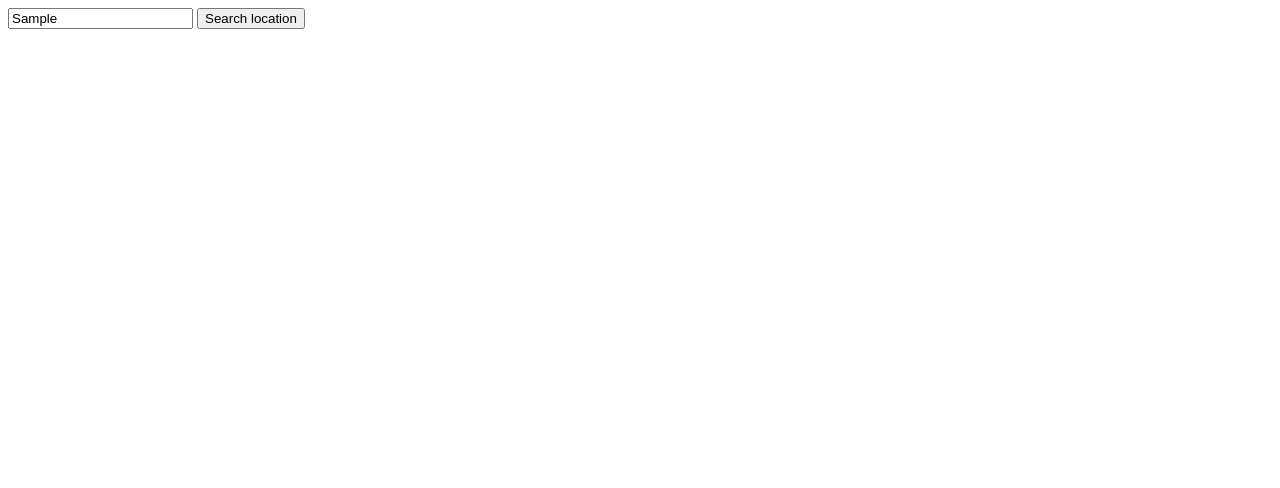
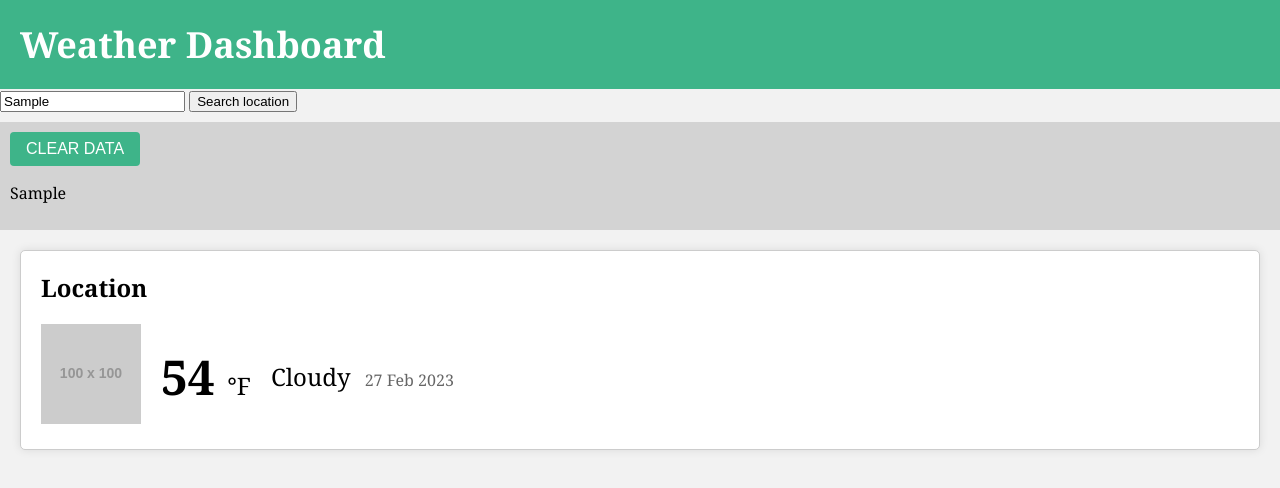
Before and after one commit to erech/EH-Weather-Dashboard, a plain HTML site: page index.html in a window 1280 px wide. Both pictures are taken after typing "Sample" into the empty fields and a click on the button "Search location". Drawn offline with Linux system fonts and the light colour scheme; placeholder pictures from the web are drawn by us.

Commit message:
added style and clear data button

```diff
--- a/Develop/css/style.css
+++ b/Develop/css/style.css
@@ -0,0 +1,123 @@
+/* Body styles */
+body {
+    font-family: Georgia, 'Times New Roman', Times, serif, sans-serif;
+    background-color: #f2f2f2;
+    margin: 0;
+    padding: 0;
+  }
+
+  /* Header styles */
+  .header {
+    background-color: #3EB489;
+    color: #fff;
+    padding: 20px;
+  }
+
+  .header h1 {
+    margin: 0;
+    font-size: 36px;
+  }
+
+  /* Search bar styles */
+  .search-container {
+    display: flex;
+    justify-content: center;
+    align-items: center;
+    padding: 20px;
+  }
+
+  .search-container input[type="text"] {
+    padding: 10px;
+    border: none;
+    border-radius: 5px;
+    font-size: 16px;
+  }
+
+  .search-container button {
+    background-color: #0077be;
+    color: #fff;
+    border: none;
+    border-radius: 5px;
+    padding: 10px 20px;
+    margin-left: 10px;
+    font-size: 16px;
+    cursor: pointer;
+  }
+
+  .search-container button:hover {
+    background-color: #005b8e;
+  }
+
+  /* Weather info styles */
+  .weather-container {
+    margin: 20px;
+    padding: 20px;
+    border: 1px solid #ccc;
+    border-radius: 5px;
+    background-color: #fff;
+    box-shadow: 0 0 10px rgba(0, 0, 0, 0.1);
+  }
+
+  .weather-container h2 {
+    margin: 0;
+    font-size: 24px;
+  }
+
+  .weather-info {
+    display: flex;
+    align-items: center;
+    margin-top: 20px;
+  }
+
+  .weather-icon img {
+    width: 100px;
+  }
+
+  .temperature {
+    font-size: 48px;
+    margin-left: 20px;
+  }
+
+  .temperature-value {
+    font-weight: bold;
+  }
+
+  .temperature-unit {
+    font-size: 24px;
+  }
+
+  .description {
+    margin-left: 20px;
+  }
+
+  .weather-condition {
+    font-size: 24px;
+  }
+
+  .weather-date {
+    font-size: 16px;
+    color: #666;
+    margin-left: 10px;
+  }
+
+
+  aside {
+    background-color: lightgray;
+    padding: 10px;
+    margin-top: 10px;
+}
+
+#clearDataBttn {
+    background-color: #3EB489;
+    border: none;
+    border-radius: 4px;
+    color: #fff;
+    cursor: pointer;
+    font-size: 16px;
+    padding: 8px 16px;
+    text-transform: uppercase;
+  }
+
+  #clearDataBttn:hover {
+    background-color: #20C073;
+  }
--- a/Develop/js/script.js
+++ b/Develop/js/script.js
@@ -1,3 +1,16 @@
+//constants of html elements
+
+const currentWthr = $('#currentWthr')
+const cityLoc = $('#cityLoc')
+const cityTemp = $('#cityTemp')
+const cityWind = $('#cityWind')
+const cityHumidity = $('#cityHumidity')
+
+const userSearch = $('#userSearch')
+const searchBttn = $('#searchBttn')
+const searchHistory = $('#searchHistory')
+const clearBttn = $('#clearDataBttn')
+
 const windowEl = {
     init: () => {
 
@@ -44,4 +57,41 @@ const windowEl = {
         console.log(resp)
     }
 };
+
+
+//localStorage
+let saveSearch = JSON.parse(localStorage.getItem("currWeather"))
+    if (saveSearch == null) saveSearch = []
+
+    //function to append the searched city to aside element on html
+    function appendValue() {
+        // Get the value of input and aside element from html
+        var inputValue = document.getElementById("inputElement").value
+        var asideElement = document.getElementById("asideElement")
+
+        // Create a new paragraph element
+        var newParagraph = document.createElement("p")
+
+        // Set the text content and append
+        var paragraphText = document.createTextNode(inputValue)
+        newParagraph.appendChild(paragraphText)
+
+        asideElement.appendChild(newParagraph)
+    }
+
+// function to clear search data
+clearDataBttn.click(function()
+{
+    searchHistory.text("")
+    saveSearch = []
+    localStorage.clear()
+})
+
+//function to repeat data if the saved data is already in localStorage
+if (saveSearch != null)
+{
+    saveSearch.forEach(city => {windowEl(city)})
+}
+
+
 windowEl.init()
--- a/index.html
+++ b/index.html
@@ -8,12 +8,38 @@
     <link href="Develop\css\style.css" rel="stylesheet">
 </head>
 <body>
+    <header class="header">
+        <h1>Weather Dashboard</h1>
+      </header>
+
     <main class="container">
         <section>
-            <input type="searchLocation"></input>
-            <button id="getLocationEl">Search location</button>
+            <input type="searchLocation" id="inputElement"></input>
+            <button id="getLocationEl" onclick="appendValue()">Search location</button>
         </section>
+
+        <aside id="asideElement">
+            <button id="clearDataBttn">Clear Data</button>
+        </aside>
     </main>
+
+    <div class="weather-container">
+        <h2 class="location">Location</h2>
+        <div class="weather-info">
+          <div class="weather-icon">
+            <img src="https://via.placeholder.com/100x100" alt="Weather Icon">
+          </div>
+          <div class="temperature">
+            <span class="temperature-value">54</span>
+            <span class="temperature-unit">°F</span>
+          </div>
+          <div class="description">
+            <span class="weather-condition">Cloudy</span>
+            <span class="weather-date">27 Feb 2023</span>
+          </div>
+        </div>
+      </div>
+
     <script src="Develop\js\script.js"></script>
 </body>
 </html>
```
